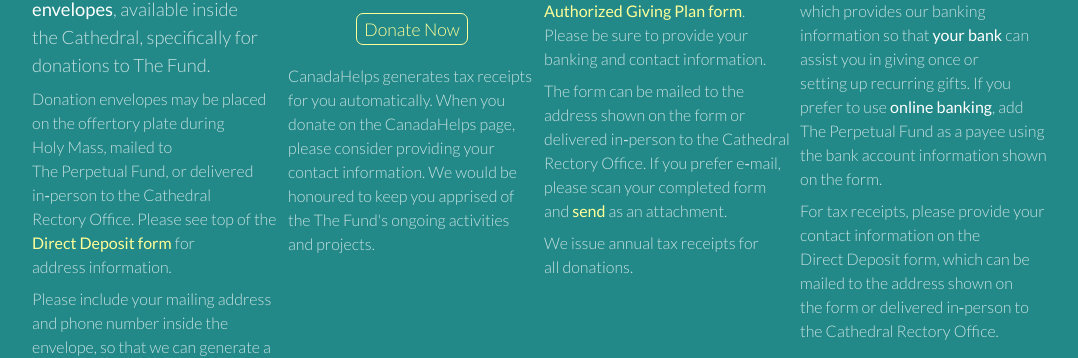
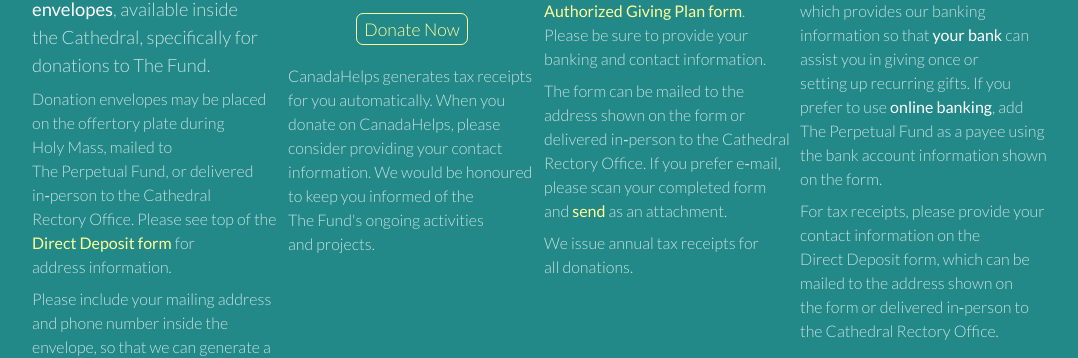
Before and after one commit to perpetualfund-stpeterinchains/perpetualfund-stpeterinchains.github.io, a Jekyll site: the page built from index.html, in a window 1280 px wide and 900 px high, scrolled down 3035 px. Shown: the part 194-552 px from the top of the window, without its empty margins (100-1178 px from the left). Built offline with Jekyll 4.4.1, drawn with Linux system fonts in a browser that asks for light colours; nearby versions of some CDN libraries.

Commit message:
Minor edit under donate online

```diff
--- a/_data/main.yml
+++ b/_data/main.yml
@@ -138,8 +138,8 @@ howtodonate:
         > [Donate&nbsp;Now](javascript:void(0))
 
         CanadaHelps generates tax receipts for you automatically.
-        When you donate on the CanadaHelps page, please consider providing
-        your contact information. We would be honoured to keep you apprised of
+        When you donate on CanadaHelps, please consider providing
+        your contact information. We would be honoured to keep you informed of
         the The&nbsp;Fund&apos;s ongoing activities and&nbsp;projects.
     -
       title: Pre-authorized giving
```
